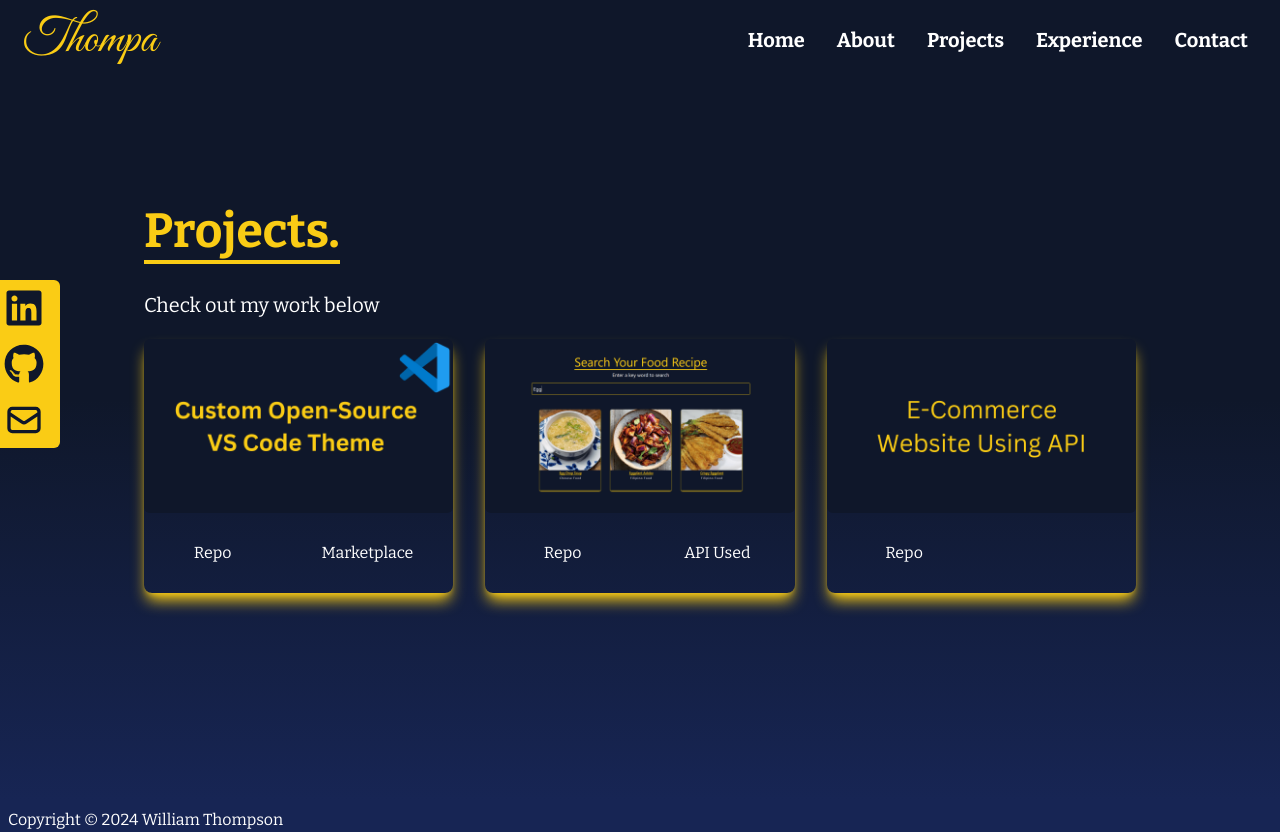
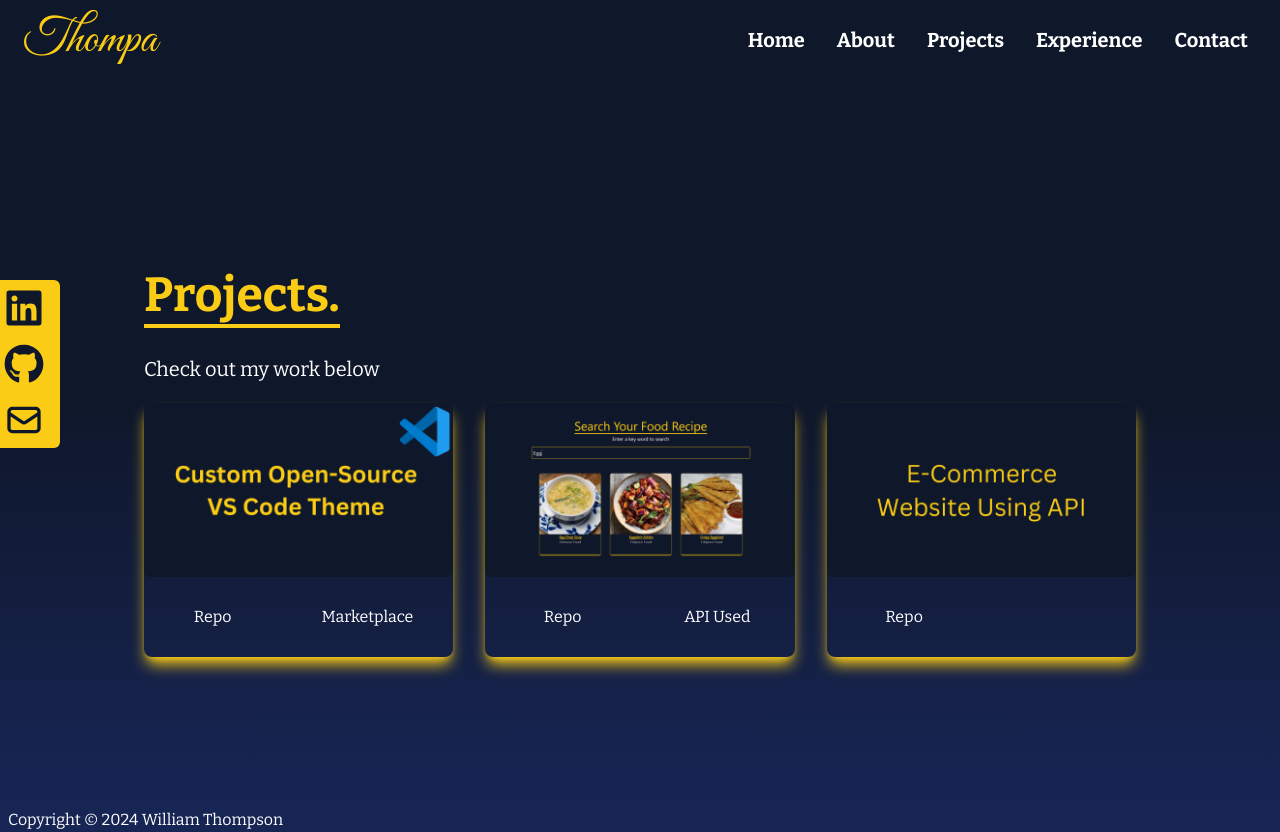
Before and after one commit to WilliamThompa/WilliamThompsonPortfolio, a React (Vite) app: page /WilliamThompsonPortfolio/projects in a window 1280 px wide. Built offline with nearby package versions, Linux system fonts and the light colour scheme.

Commit message:
Minor fixes to CSS to make projects page mobile Friendly

```diff
--- a/src/components/Projects.jsx
+++ b/src/components/Projects.jsx
@@ -47,15 +47,14 @@ function Projects() {
         className="bg-gradient-to-b from-slate-900 via-slate-900 to-blue-950 w-full text-white md:h-screen"
       >
         <div className="max-w-screen-lg p-4 mx-auto flex flex-col justify-center w-full h-full">
-          <div className="pb-4">
-            <p className="text-5xl font-bold inline border-b-4 border-yellow-400 text-yellow-400">
-              Projects.
-            </p>
+
+          <div className='pb-4 mt-20 md:mt-32'>
+            <p className='text-5xl font-bold inline border-b-4 border-yellow-400 text-yellow-400 '>Projects.</p>
           </div>
 
           <p className="py-5 text-xl">Check out my work below</p>
 
-          <div className="grid place-items-center sm:grid-cols-2 md:grid-cols-3 gap-8 px-12 sm:px-0">
+          <div className="grid place-items-center place-content-center sm:grid-cols-2 md:grid-cols-3 gap-8 px-12 sm:px-0">
             {projects.map(
               (
                 { id, src, href1, href2, button1, button2, alt } //This uses the array previously mentioned and feeds it into specfic parts
```
